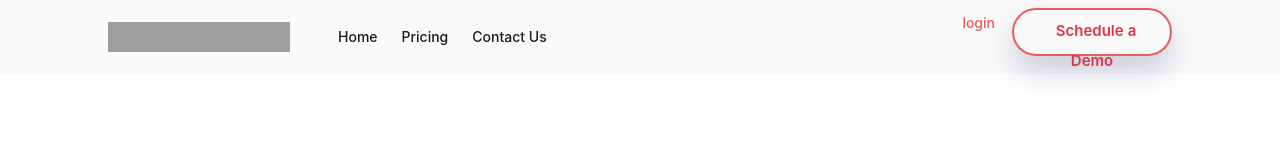
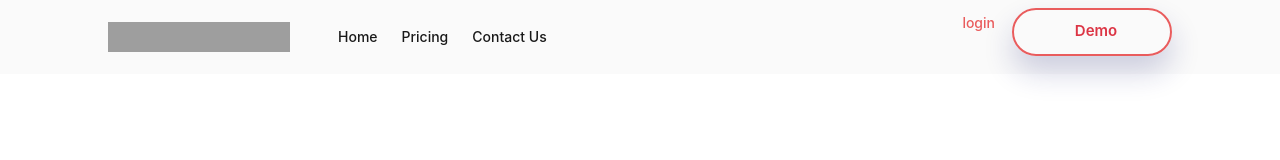
Before and after one commit to akram-tello/flowyhire, a Next.js app: page / in a window 1280 px wide. Shown: the top 160 px of the page. Built offline with nearby package versions, Linux system fonts and the light colour scheme; no server answers; grey boxes are pictures that could not be loaded.

Commit message:
update demo nav btn

```diff
--- a/components/Navbar/index.js
+++ b/components/Navbar/index.js
@@ -107,7 +107,7 @@ const index = () => {
                                     <DemoBtn
                                         className="btn btn-outline-secondary"
                                         href="https://calendly.com/flowyteam/flowyhire?month=2021-11" target="_blank"><i className="bi bi-telephone-fill me-2" />
-                                        Schedule a Demo
+                                        Demo
                                     </DemoBtn>
                                 </Pulse>
                             </li>
```
